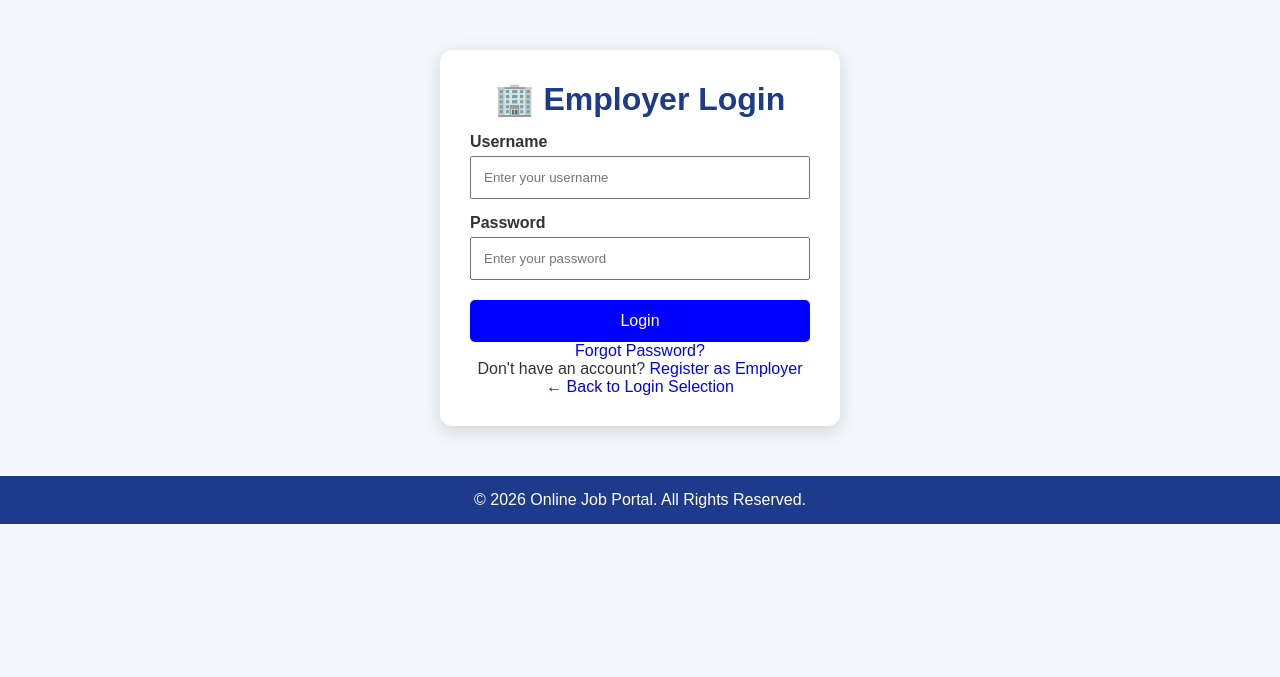
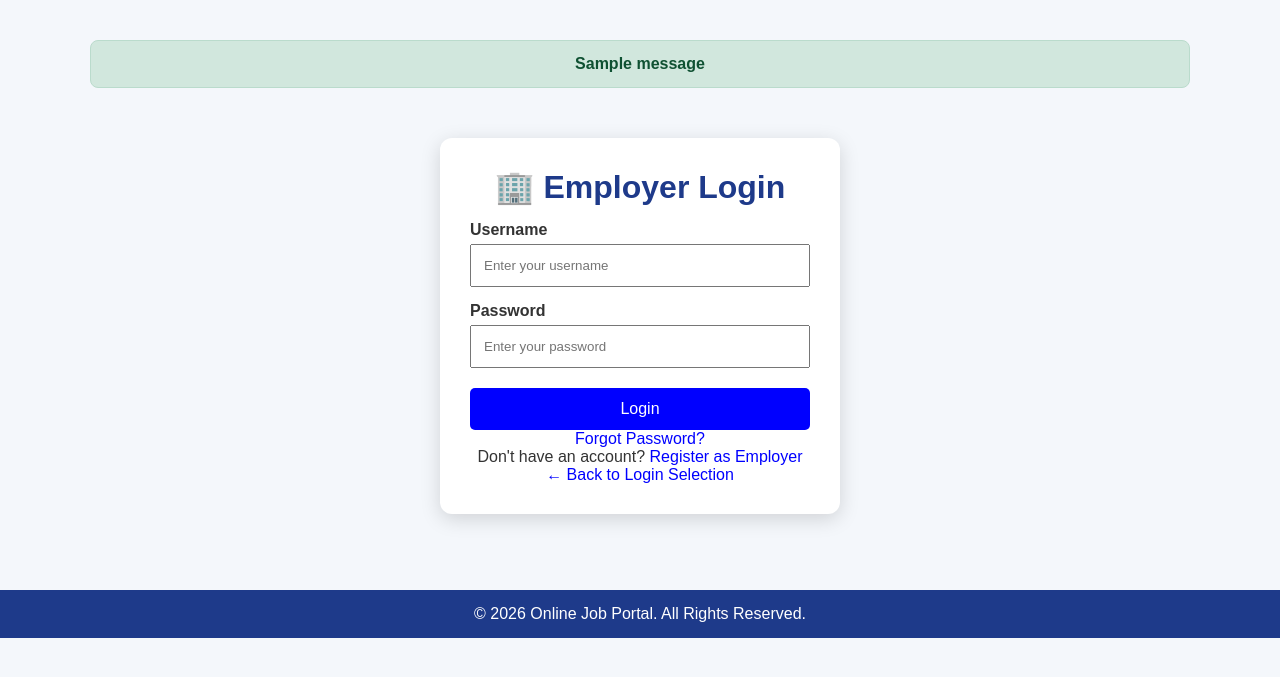
Before and after one commit to nishchitha1525/online__job__portal, a Django app: page /employer-login/ in a window 1280 px wide. Shown: the part 58-735 px from the top of the page. Run offline with Django 5.2, Linux system fonts and the light colour scheme; one stand-in notice (Sample message) is shown.

Commit message:
Update base.html

```diff
--- a/jobapp/templates/base.html
+++ b/jobapp/templates/base.html
@@ -56,7 +56,49 @@
             width: 90%;
             max-width: 1100px;
             margin: 40px auto;
+            min-height: 500px;
         }
+
+        /* =========================
+           DJANGO MESSAGES
+           ========================= */
+
+        .message {
+            padding: 14px 18px;
+            margin-bottom: 20px;
+            border-radius: 8px;
+            font-size: 16px;
+            font-weight: bold;
+            text-align: center;
+        }
+
+        .message.success {
+            background-color: #d1e7dd;
+            color: #0f5132;
+            border: 1px solid #badbcc;
+        }
+
+        .message.error {
+            background-color: #f8d7da;
+            color: #842029;
+            border: 1px solid #f5c2c7;
+        }
+
+        .message.warning {
+            background-color: #fff3cd;
+            color: #664d03;
+            border: 1px solid #ffecb5;
+        }
+
+        .message.info {
+            background-color: #cff4fc;
+            color: #055160;
+            border: 1px solid #b6effb;
+        }
+
+        /* =========================
+           LOGIN CONTAINER
+           ========================= */
 
         .login-container {
             width: 450px;
@@ -117,6 +159,10 @@
             text-decoration: underline;
         }
 
+        /* =========================
+           FOOTER
+           ========================= */
+
         footer {
             margin-top: 50px;
             background: #1e3a8a;
@@ -130,6 +176,7 @@
 <body>
 
     <nav>
+
         <a href="{% url 'home' %}" class="logo">
             Online Job Portal
         </a>
@@ -140,17 +187,42 @@
             <a href="{% url 'about' %}">About</a>
             <a href="{% url 'contact' %}">Contact</a>
         </div>
+
     </nav>
+
 
     <main class="container">
 
+        <!-- Django Messages -->
+
+        {% if messages %}
+
+            {% for message in messages %}
+
+                <div class="message {{ message.tags }}">
+                    {{ message }}
+                </div>
+
+            {% endfor %}
+
+        {% endif %}
+
+
+        <!-- Page Content -->
+
         {% block content %}
+
         {% endblock %}
 
     </main>
 
+
     <footer>
-        <p>© 2026 Online Job Portal. All Rights Reserved.</p>
+
+        <p>
+            © 2026 Online Job Portal. All Rights Reserved.
+        </p>
+
     </footer>
 
 </body>
```
